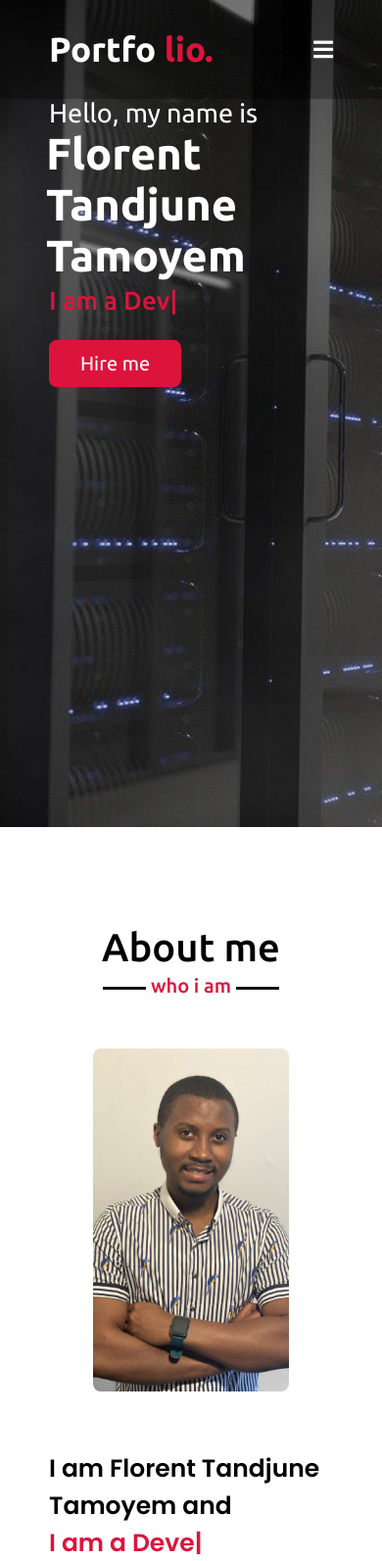
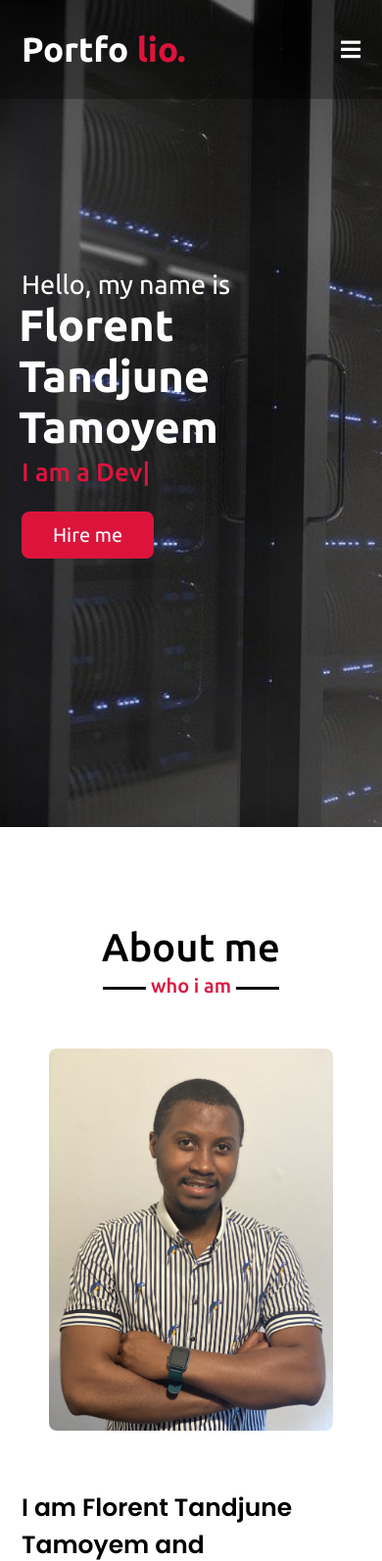
Before and after one commit to Tandjune/Portfolio, a PHP site: page / in a window 390 px wide. Shown: the top 1593 px of the page at 98% size. Run offline with PHP 8.4, Linux system fonts and the light colour scheme.

Commit message:
changes in html and css

```diff
--- a/index.html
+++ b/index.html
@@ -74,21 +74,21 @@
             <div class="serv-content">
                 <div class="card">
                     <div class="box">
-                        <i class="fas fa-paint-brush"></i>
+                        <i class="fas fa-code"></i>
                         <div class="text">web Development</div>
                         <p>Thanks to the accumulated knowledge, I can build websites from scratch or using a Framework.</p>
                     </div>
                 </div>
                 <div class="card">
                     <div class="box">
-                        <i class="fas fa-chart-line"></i>
+                        <i class="fas fa-paint-brush"></i>
                         <div class="text">web Design</div>
                         <p>Passionate about beautiful and well-made things, I can create designs for websites or web applications.</p>
                     </div>
                 </div>
                 <div class="card">
                     <div class="box">
-                        <i class="fas fa-code"></i>
+                        <i class="fas fa-chart-line"></i>
                         <div class="text">Project management</div>
                         <p>Thanks to my studies I have been able to accumulate knowledge in project management.</p>
                     </div>
--- a/style.css
+++ b/style.css
@@ -650,18 +650,11 @@ footer {
 @media (max-width: 1350px) {
     .about .about-content .left img {
         height: 390px;
-        width: 220px;
+        width: 290px;
     }
     .home .max-width,
     .max-width {
-        margin: 0px;
-    }
-}
-
-@media (max-width: 1100px) {
-    .about .about-content .left img {
-        height: 350px;
-        width: 200px;
+        margin: auto 0px;
     }
 }
 
@@ -750,7 +743,7 @@ footer {
 
 @media (max-width: 690px) {
     .max-width {
-        padding: auto 22px;
+        padding: 0 22px;
     }
     .home .home-content .text-2 {
         font-size: 55px;
```
